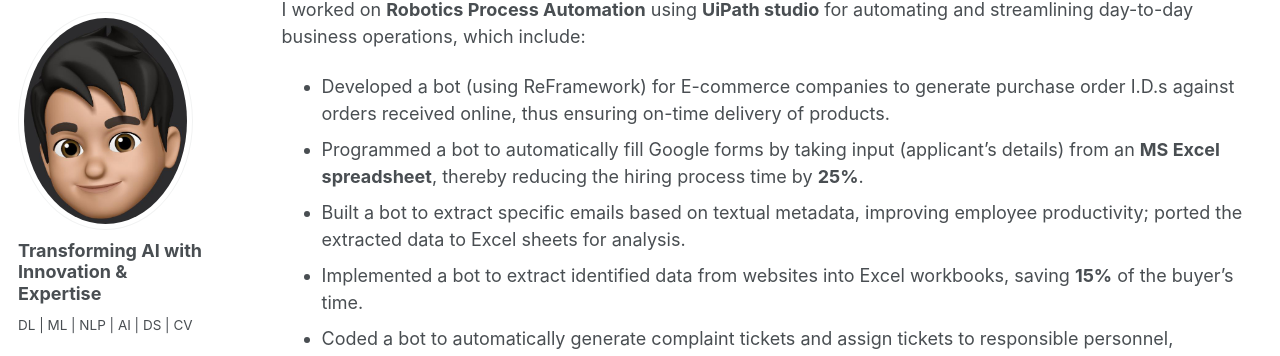
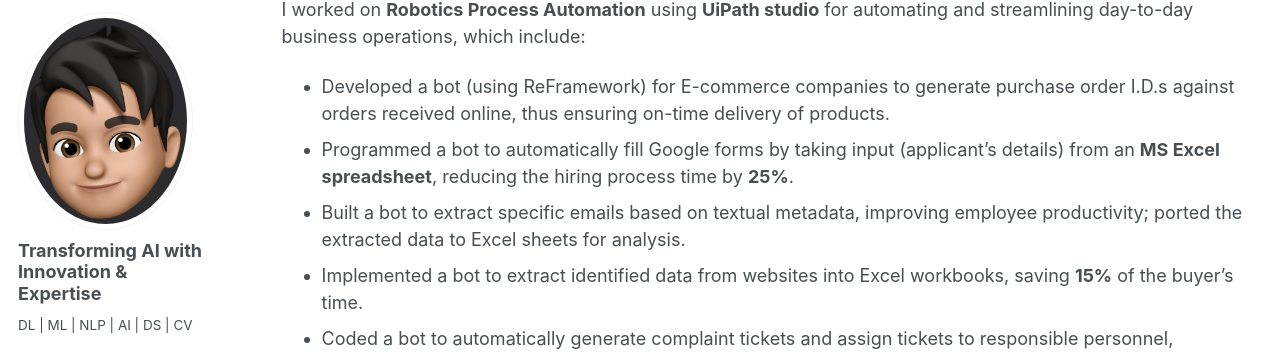
Before and after one commit to SudarshanaSRao/SudarshanaSRao.github.io, a Jekyll site: the page built from _pages/cv.md, in a window 1280 px wide and 900 px high, scrolled down 1886 px. Shown: the part 94-450 px from the top of the window. Built offline with Jekyll 4.4.1, drawn with Linux system fonts in a browser that asks for light colours.

Commit message:
Update cv.md

```diff
--- a/_pages/cv.md
+++ b/_pages/cv.md
@@ -467,7 +467,7 @@ _{October 2022-May 2023}_ (**Apple** funded project)
 ### Summer Intern at ennVee Solutions Private Limited, Bangalore [Summer (July-September) 2021]
 I worked on **Robotics Process Automation** using **UiPath studio** for automating and streamlining day-to-day business operations, which include:
   *  Developed a bot (using ReFramework) for E-commerce companies to generate purchase order I.D.s against orders received online, thus ensuring on-time delivery of products.
-  *  Programmed a bot to automatically fill Google forms by taking input (applicant's details) from an **MS Excel spreadsheet**, thereby reducing the hiring process time by **25%**.
+  *  Programmed a bot to automatically fill Google forms by taking input (applicant's details) from an **MS Excel spreadsheet**, reducing the hiring process time by **25%**.
   *  Built a bot to extract specific emails based on textual metadata, improving employee productivity; ported the extracted data to Excel sheets for analysis.
   *  Implemented a bot to extract identified data from websites into Excel workbooks, saving **15%** of the buyer's time.
   *  Coded a bot to automatically generate complaint tickets and assign tickets to responsible personnel, enhancing customer service.
```
